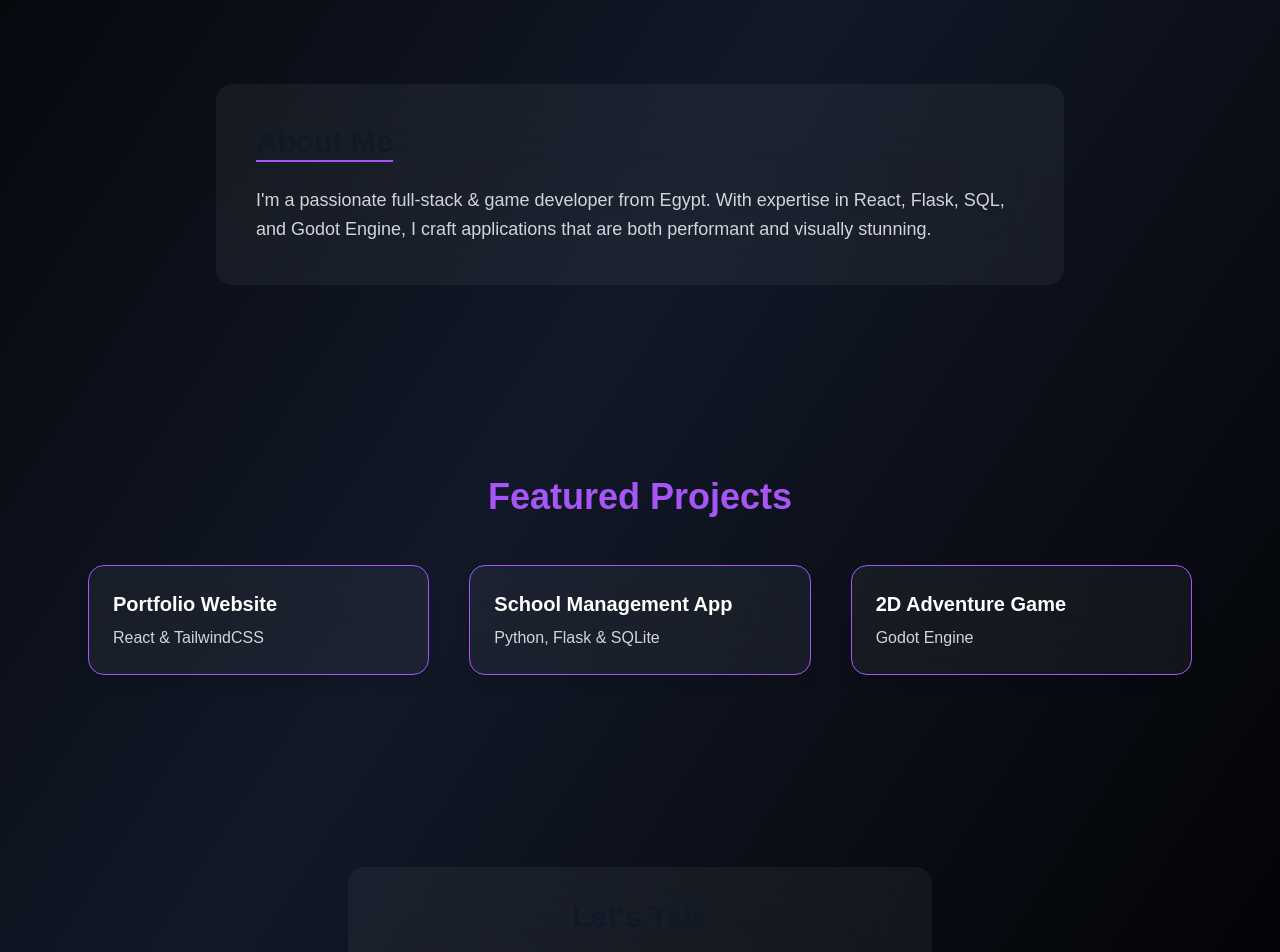
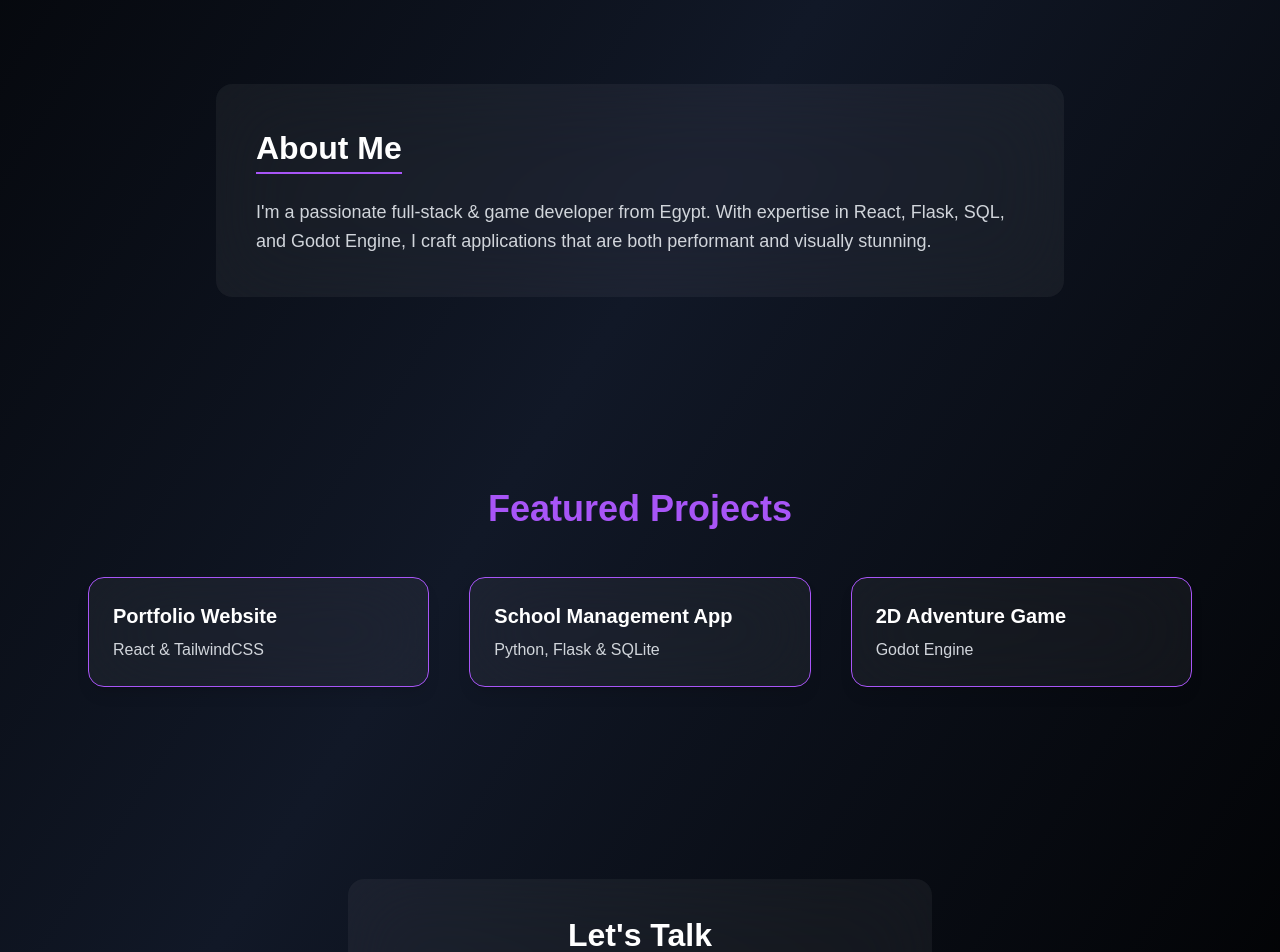
Before and after one commit to Kingmarw/kingmarw, a React (Vite) app: page / in a window 1280 px wide. Shown: the part 720-1672 px from the top of the page. Built offline with nearby package versions, Linux system fonts and the light colour scheme.

Commit message:
Update App.jsx

```diff
--- a/src/App.jsx
+++ b/src/App.jsx
@@ -110,7 +110,7 @@ export default function App() {
           viewport={{ once: true }}
           className="bg-white/5 backdrop-blur-2xl rounded-2xl p-10"
         >
-          <h3 className="text-3xl font-bold mb-6 border-b-2 border-purple-500 inline-block">
+          <h3 className="text-white font-bold mb-6 border-b-2 border-purple-500 inline-block">
             About Me
           </h3>
           <p className="text-gray-300 leading-relaxed text-lg">
@@ -167,7 +167,7 @@ export default function App() {
           viewport={{ once: true }}
           className="bg-white/5 backdrop-blur-2xl rounded-2xl inline-block px-10 py-8"
         >
-          <h3 className="text-3xl font-bold mb-4">Let's Talk</h3>
+          <h3 className="text-white font-bold mb-4">Let's Talk</h3>
           <p className="text-gray-300 mb-6">
             Have a project in mind? I'm open for collaborations and freelance
             work.
```
